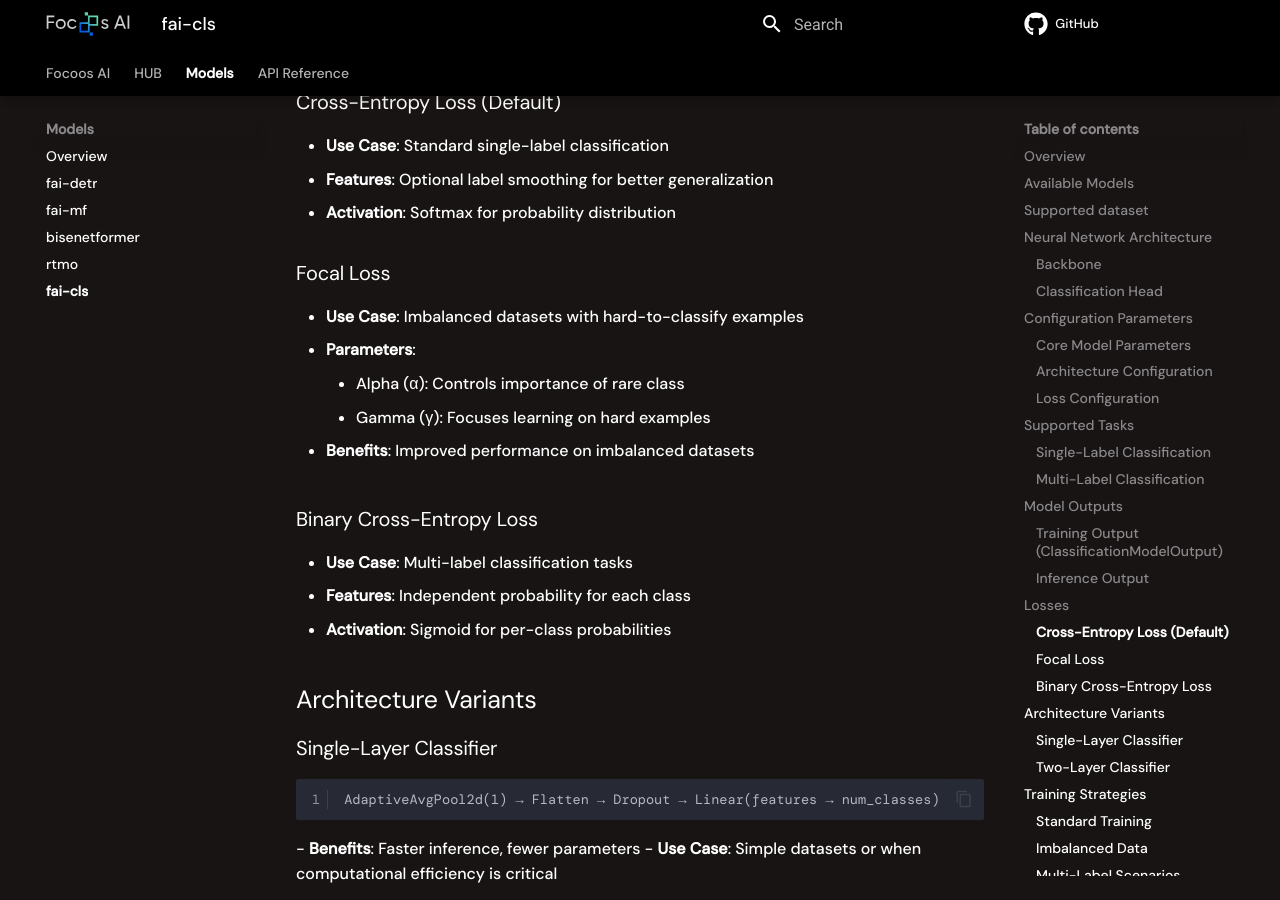
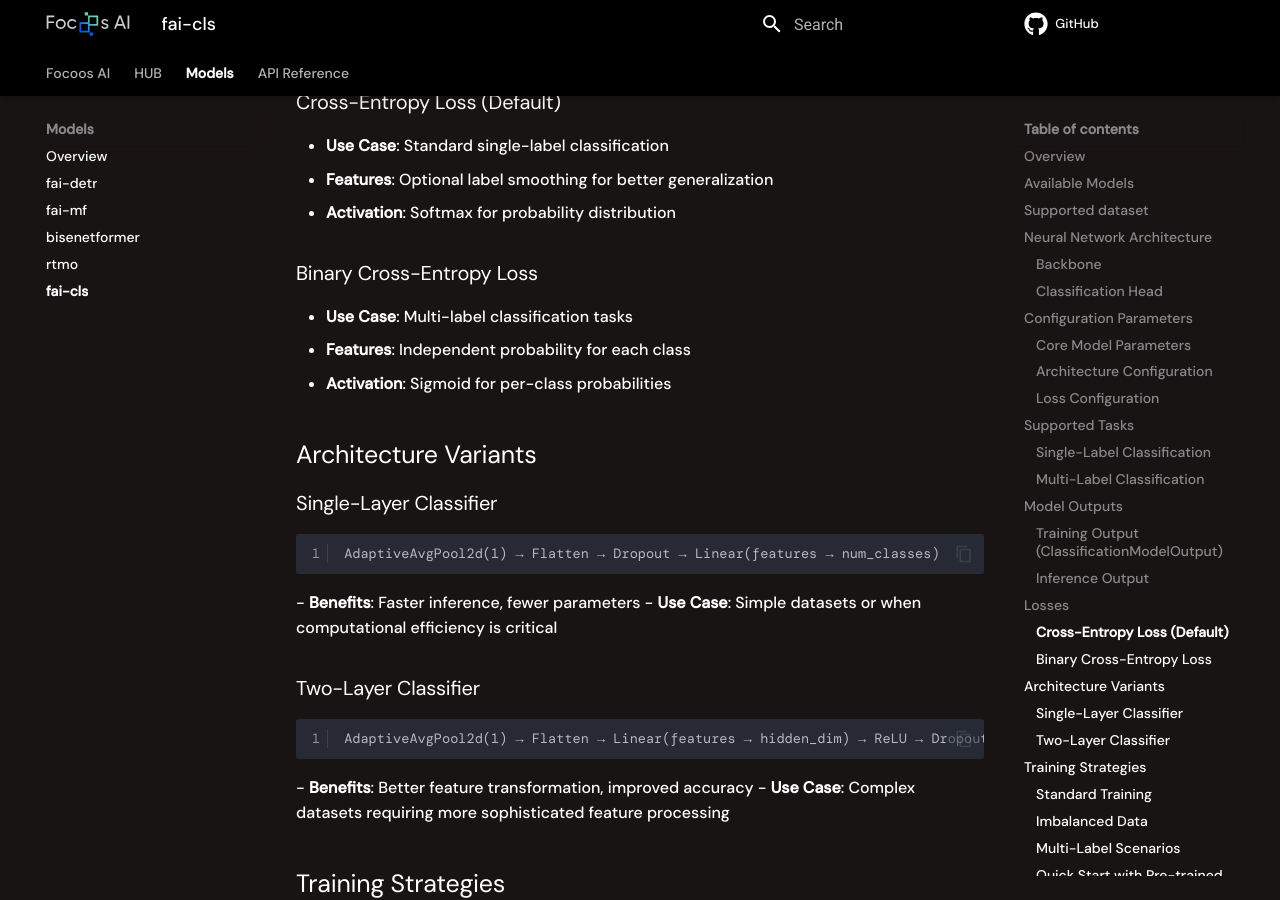
Before and after one commit to FocoosAI/focoos, an MkDocs documentation site: the page built from docs/models/fai_cls.md, in a window 1280 px wide and 900 px high, scrolled down 3967 px. Built offline with MkDocs 1.6.1 and Material for MkDocs 9.7.7, drawn with Linux system fonts in a browser that asks for light colours; comment, search, counter and statistics services are not loaded; the version menu is left out.

```diff
--- a/docs/models/fai_cls.md
+++ b/docs/models/fai_cls.md
@@ -117,14 +117,6 @@
 - **Features**: Optional label smoothing for better generalization
 - **Activation**: Softmax for probability distribution
 
-### Focal Loss
-- **Use Case**: Imbalanced datasets with hard-to-classify examples
-- **Parameters**:
-
-    - Alpha (α): Controls importance of rare class
-    - Gamma (γ): Focuses learning on hard examples
-
-- **Benefits**: Improved performance on imbalanced datasets
 
 ### Binary Cross-Entropy Loss
 - **Use Case**: Multi-label classification tasks
```
Also changed, not shown: 3 other files.
